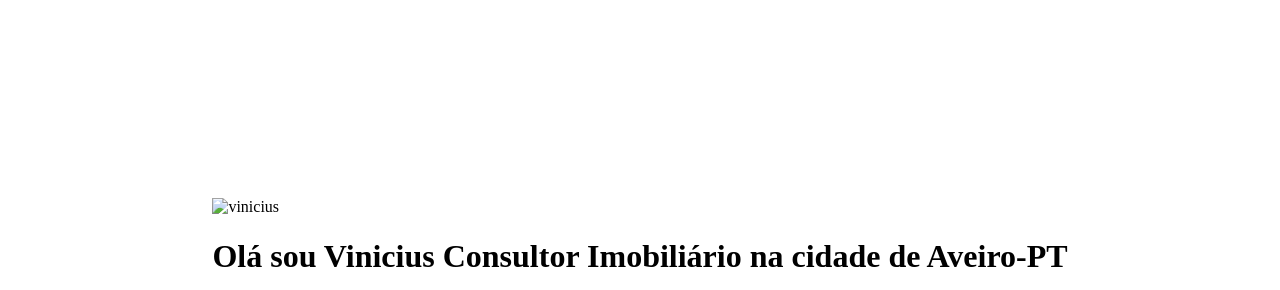
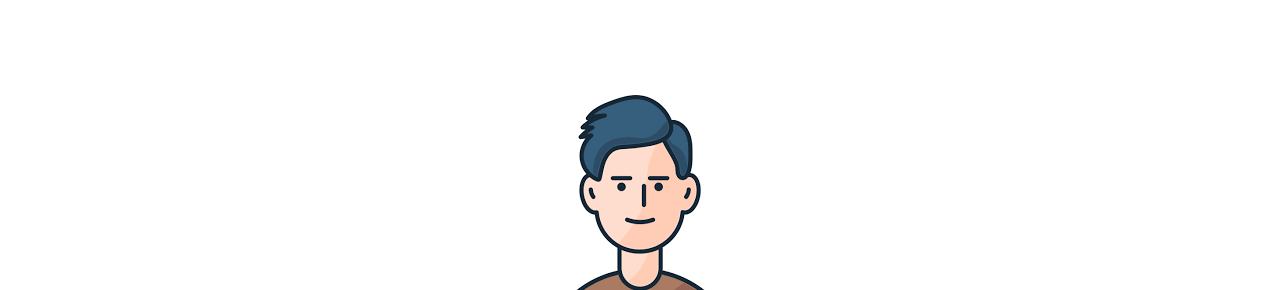
Before and after one commit to eufernandobarbosa/corretora, a plain HTML site: page index.html in a window 1280 px wide. Shown: the part 134-424 px from the top of the page. Drawn offline with Linux system fonts and the light colour scheme.

Commit message:
atualização pasta img
atualização pasta de img

```diff
--- a/index.html
+++ b/index.html
@@ -13,7 +13,7 @@
 
 <div class="container">
 
-    <img src="imagens/avatar vinicius.png" alt="vinicius">
+    <img src="avatar vinicius.png" alt="vinicius">
 
     <h1>Olá sou Vinicius Consultor Imobiliário na cidade de Aveiro-PT </h1>
 
```
